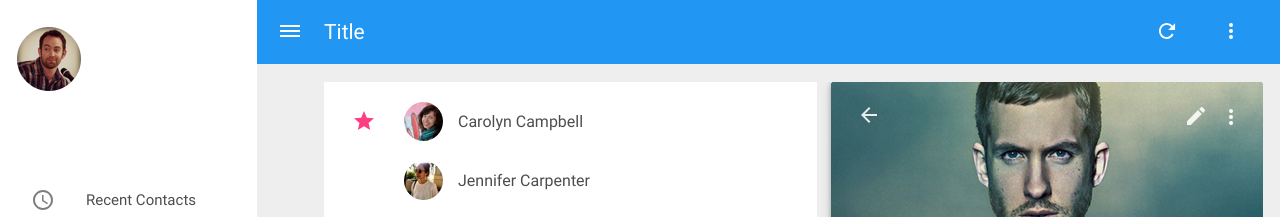
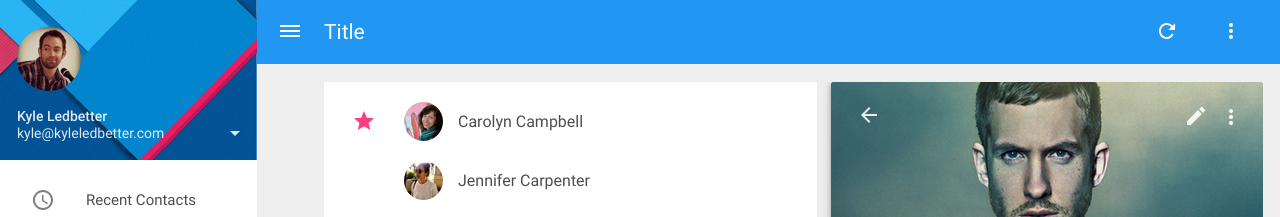
Before and after one commit to mrWick89/forte, a website: page source/index.html in a window 1280 px wide. Shown: the top 217 px of the page. Drawn offline with nearby package versions, Linux system fonts and the light colour scheme; files that its build step writes are made by us from their sources; the site is published under a folder, as on GitHub Pages, so addresses that start at the root find nothing.

Commit message:
edit url bg sidebar head

```diff
--- a/source/css/components/2_general-style.scss
+++ b/source/css/components/2_general-style.scss
@@ -72,7 +72,7 @@ a {
 
     &__head {
         height: 160px;
-        background: url('/image/bg.jpg');
+        background: url('../image/bg.jpg');
         padding: 27px 17px 19px 17px;
         color: $white-two;
     }
```
Also changed, not shown: build/css/style.css.
